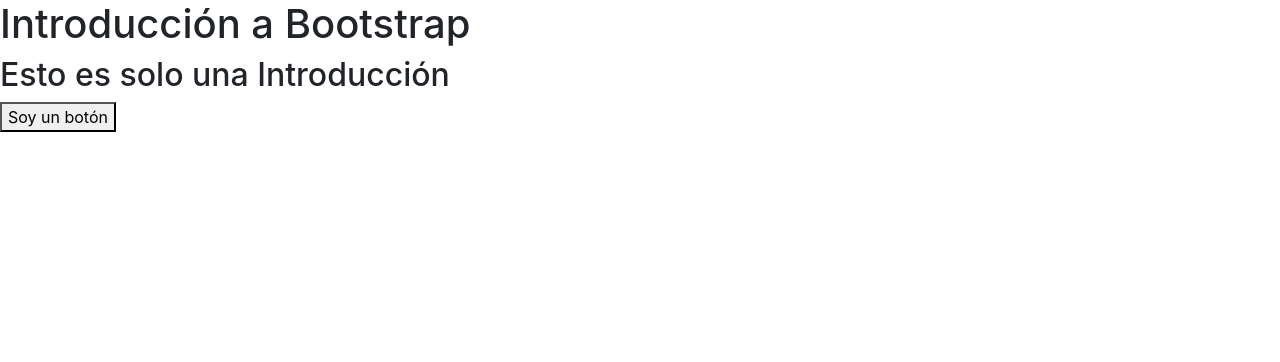
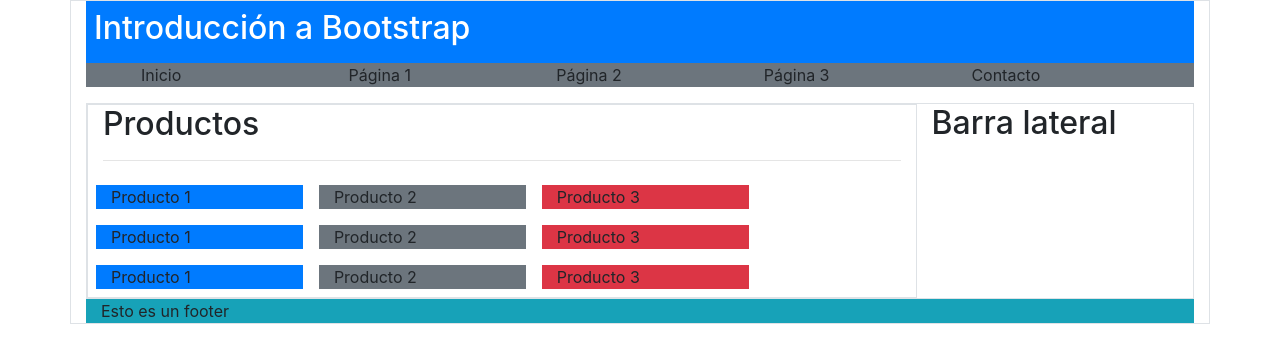
Before and after one commit to KIM0I/generation-ch16, a plain HTML site: page 2-introWeb/bootstrap-4/index.html in a window 1280 px wide. Drawn offline with Linux system fonts and the light colour scheme.

Commit message:
Introducción a Bootstrap

```diff
--- /dev/null
+++ b/2-introWeb/bootstrap-4/boostrap/style.css
@@ -0,0 +1,4 @@
+#menu ul {
+     list-style: none;
+     text-decoration: none;
+}
--- a/2-introWeb/bootstrap-4/index.html
+++ b/2-introWeb/bootstrap-4/index.html
@@ -4,16 +4,73 @@
     <meta charset="UTF-8">
     <meta http-equiv="X-UA-Compatible" content="IE=edge">
     <meta name="viewport" content="width=device-width, initial-scale=1.0">
-    <title>Introducción a Bootstrap</title>
-<link rel="stylesheet" href="boostrap/css/bootstrap.min.css">
+    <title>Intro a Boostrap</title>
+    <link rel="stylesheet" href="boostrap/css/bootstrap.min.css">
+    <link rel="stylesheet" href="boostrap/style.css">
+</head>
 
-</head>
 <body>
-    <h1>Introducción a Bootstrap</h1>
-    <h2>Esto es solo una Introducción</h2>
-    <button>Soy un botón</button>
 
-    <script type="text/javascript" src="jQuery/jquery-3.6.0.min.js"></script>
-    <script type="text/javascript" src="boostrap/js/bootstrap.min.js"></script>
+<!-- <h1>Introducción a Boostrap</h1>
+<h2>Esto solo es una Introducción</h2>
+<button class="btn-success">Soy un botón</button> -->
+
+<div class="container border">
+    <header id="header" class="col-12 bg-primary text-white p-2">
+        <h2>Introducción a Bootstrap</h2>
+    </header>
+
+    <!-- Menú -->
+    <nav id="menu" class="col-12 bg-secondary">
+        <ul class="row w-100">
+            <li class="col">Inicio</li>
+            <li class="col">Página 1</li>
+            <li class="col">Página 2</li>
+            <li class="col">Página 3</li>
+            <li class="col">Contacto</li>
+        </ul>
+    </nav>
+
+    <!--Contenido-->
+    <!-- Barra Lateral -->
+    <section class="col-12 border">
+    <div class="row">
+
+
+<!-- Contenido productos-->
+<section class="col-9 border">
+<h2>Productos</h2>
+<hr>
+
+<div class="item row">
+    <div class="item col-3 bg-primary m-2"> Producto 1</div>
+    <div class="item col-3 bg-secondary m-2"> Producto 2</div>
+    <div class="item col-3 bg-danger m-2"> Producto 3</div>
+
+    <div class="item col-3 bg-primary m-2"> Producto 1</div>
+    <div class="item col-3 bg-secondary m-2"> Producto 2</div>
+    <div class="item col-3 bg-danger m-2"> Producto 3</div>
+
+    <div class="item col-3 bg-primary m-2"> Producto 1</div>
+    <div class="item col-3 bg-secondary m-2"> Producto 2</div>
+    <div class="item col-3 bg-danger m-2"> Producto 3</div>
+
+</div>
+
+</section>
+
+
+    <!--Barra lateral-->
+    <aside class="col-3">
+        <h2>Barra lateral</h2>
+    </aside>
+
+</section>
+<footer class="col-lg-12 bg-info">Esto es un footer</footer>
+</div>
+
+
+<script type="text/javascript" src="jQuery/jquery-3.6.0.min.js"></script>
+<script type="text/javascript" src="boostrap/js/bootstrap.min.js" ></script>
 </body>
 </html>
```
